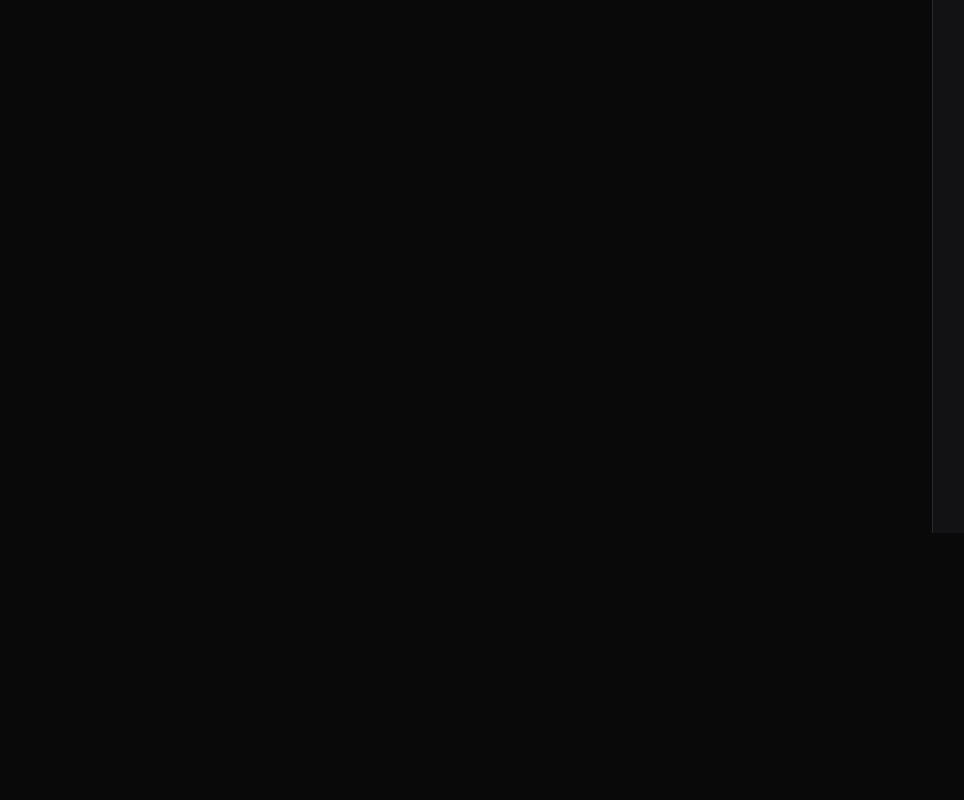
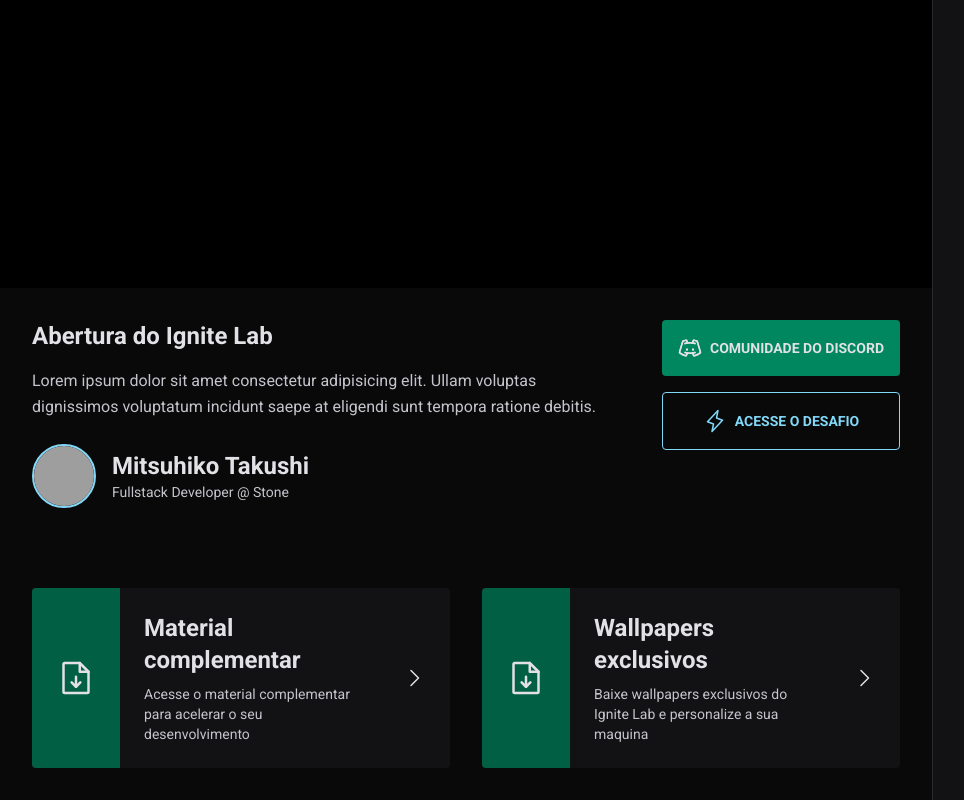
Before and after one commit to matsuboshi/pratica-ignite-lab-mitch, a React (Vite) app: page / in a window 1280 px wide. Shown: the part 267-1067 px from the top of the page, without its empty margins (0-964 px from the left). Before the commit the page ends 800 px from the top, so only its background shows below. Built offline with nearby package versions, Linux system fonts and the light colour scheme; no server answers; grey boxes are pictures that could not be loaded.

Commit message:
feat: video component structure

```diff
--- a/src/components/Video.tsx
+++ b/src/components/Video.tsx
@@ -1,3 +1,104 @@
+import {
+  CaretRight,
+  DiscordLogo,
+  FileArrowDown,
+  Lightning
+} from 'phosphor-react'
+
 export default function Video() {
-  return <div className='flex-1'>Video</div>
+  return (
+    <div className='flex-1'>
+      <div className='bg-black flex justify-center'>
+        <div className='h-full w-full max-w-[1100px] max-h-[60vh] aspect-video'></div>
+      </div>
+
+      <div className='p-8 max-w-[1100px] mx-auto'>
+        <div className='flex items-start gap-16'>
+          <div className='flex-1'>
+            <h1 className='text-2xl font-bold'>Abertura do Ignite Lab</h1>
+            <p className='mt-4 text-gray-200 leading-relaxed'>
+              Lorem ipsum dolor sit amet consectetur adipisicing elit. Ullam
+              voluptas dignissimos voluptatum incidunt saepe at eligendi sunt
+              tempora ratione debitis.
+            </p>
+
+            <div className='flex items-center gap-4 mt-6'>
+              <img
+                className='h-16 w-16 rounded-full border-2 border-blue-500'
+                src='https://github.com/matsuboshi.png'
+                alt='matsuboshi'
+              />
+
+              <div className='leading-relaxed'>
+                <strong className='font-bold text-2xl block'>
+                  Mitsuhiko Takushi
+                </strong>
+                <span className='text-gray-200 text-sm block'>
+                  Fullstack Developer @ Stone
+                </span>
+              </div>
+            </div>
+          </div>
+
+          <div className='flex flex-col gap-4'>
+            <a
+              href='/'
+              className='p-4 text-sm bg-green-500 flex items-center rounded font-bold uppercase gap-2 justify-center hover:bg-green-700 transition-colors'
+            >
+              <DiscordLogo size={24} />
+              Comunidade do Discord
+            </a>
+
+            <a
+              href='/'
+              className='p-4 text-sm border border-blue-500 text-blue-500 flex items-center rounded font-bold uppercase gap-2 justify-center hover:bg-blue-500 hover:text-gray-900 transition-colors'
+            >
+              <Lightning size={24} />
+              Acesse o desafio
+            </a>
+          </div>
+        </div>
+
+        <div className='gap-8 mt-20 grid grid-cols-2'>
+          <a
+            href='/'
+            className='bg-gray-700 rounded overflow-hidden flex items-stretch gap-6 hover:bg-gray-600 transition-colors'
+          >
+            <div className='bg-green-700 h-full p-6 flex items-center'>
+              <FileArrowDown size={40} />
+            </div>
+            <div className='py-6 leading-relaxed'>
+              <strong className='text-2xl'>Material complementar</strong>
+              <p className='text-sm text-gray-200 mt-2'>
+                Acesse o material complementar para acelerar o seu
+                desenvolvimento
+              </p>
+            </div>
+            <div className='h-full p-6 flex items-center'>
+              <CaretRight size={24} />
+            </div>
+          </a>
+
+          <a
+            href='/'
+            className='bg-gray-700 rounded overflow-hidden flex items-stretch gap-6 hover:bg-gray-600 transition-colors'
+          >
+            <div className='bg-green-700 h-full p-6 flex items-center'>
+              <FileArrowDown size={40} />
+            </div>
+            <div className='py-6 leading-relaxed'>
+              <strong className='text-2xl'>Wallpapers exclusivos</strong>
+              <p className='text-sm text-gray-200 mt-2'>
+                Baixe wallpapers exclusivos do Ignite Lab e personalize a sua
+                maquina
+              </p>
+            </div>
+            <div className='h-full p-6 flex items-center'>
+              <CaretRight size={24} />
+            </div>
+          </a>
+        </div>
+      </div>
+    </div>
+  )
 }
```
